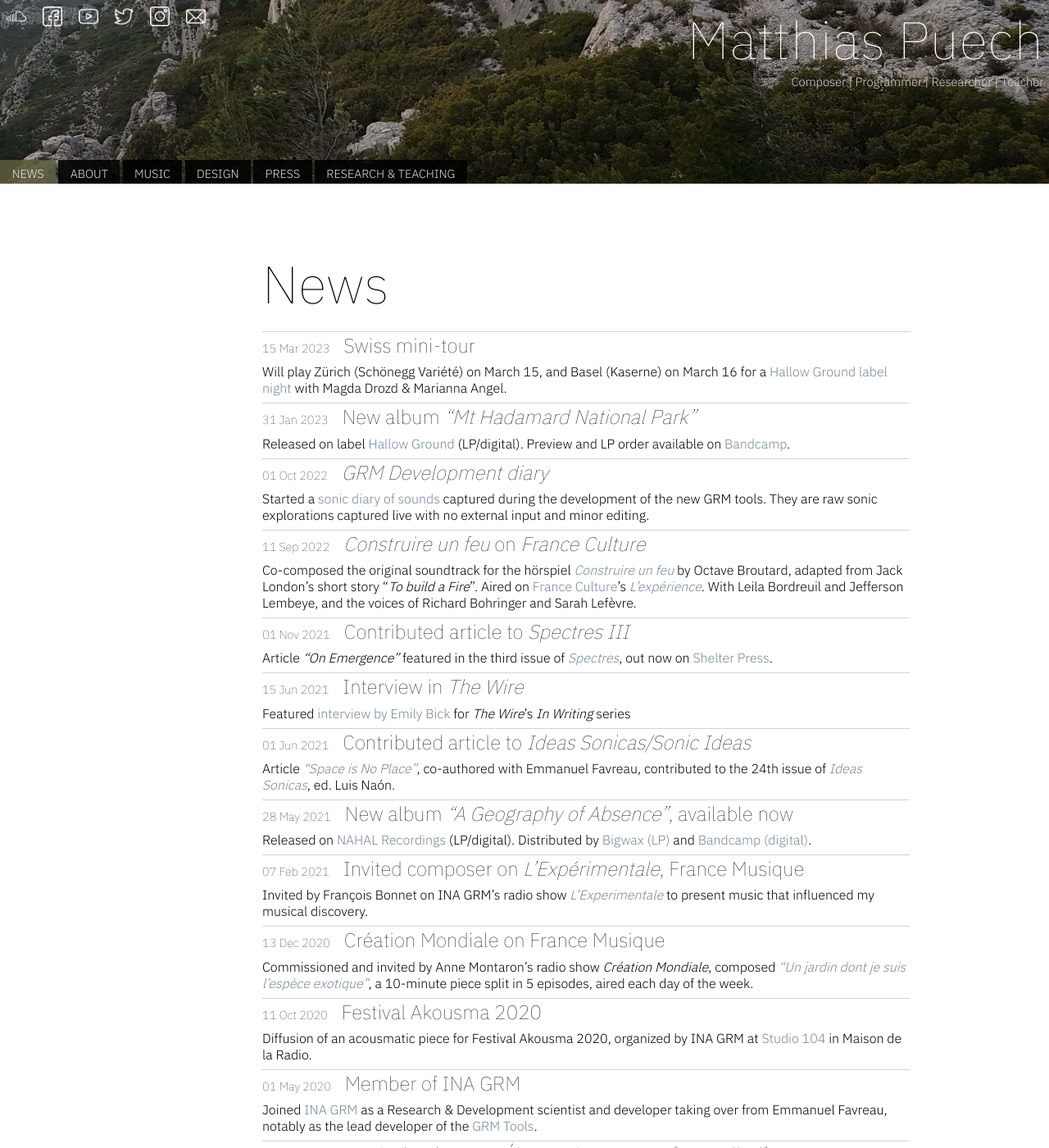
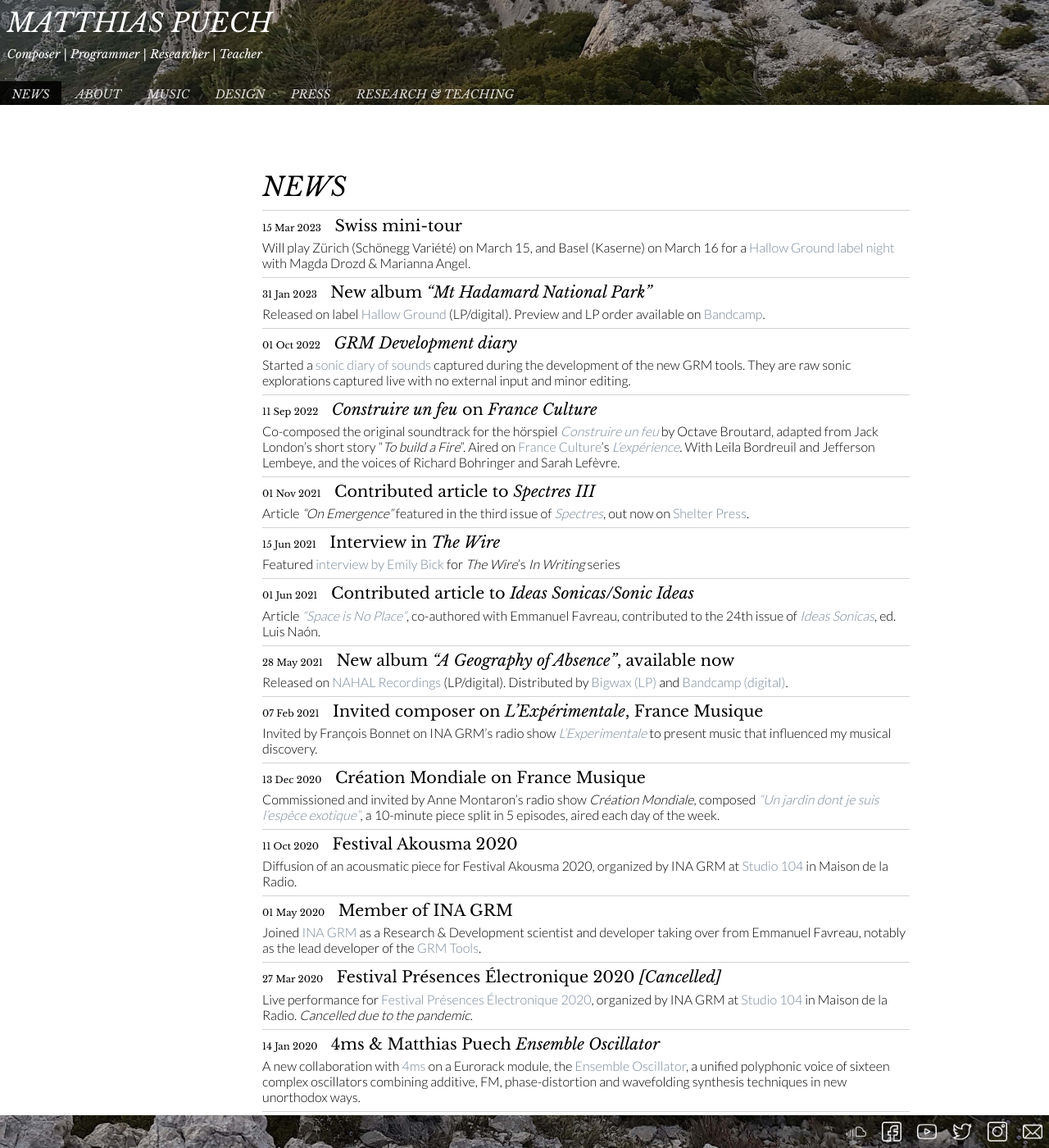
Before and after one commit to mqtthiqs/mqtthiqs.github.io, a Jekyll site: the page built from index.html, in a window 1280 px wide and 1400 px high. Shown: the whole window at 82% size. Built offline with Jekyll 4.4.1, drawn with Linux system fonts in a browser that asks for light colours.

Commit message:
refresh layout

```diff
--- a/_layouts/default.html
+++ b/_layouts/default.html
@@ -5,27 +5,16 @@
   <meta charset="utf-8">
   <link rel="icon" type="image/x-icon" href="/assets/img/favicon.png">
   <link rel="stylesheet" href="/assets/css/styles.css">
-  <link href="https://fonts.googleapis.com/css?family=IBM+Plex+Sans:100,300" rel="stylesheet">
+  <link rel="preconnect" href="https://fonts.googleapis.com">
+  <link rel="preconnect" href="https://fonts.gstatic.com" crossorigin>
+  <link href="https://fonts.googleapis.com/css2?family=Libre+Baskerville:ital,wght@0,400;0,700;1,400&display=swap"
+    rel="stylesheet">
+  <link href="https://fonts.googleapis.com/css2?family=Lato:wght@300&display=swap" rel="stylesheet">
   <title>Matthias Puech | {{ page.title }}</title>
 </head>
 
 <body>
   <header>
-    <p>
-      <a href="https://www.soundcloud.com/mqtthiqs">
-        <img src="/assets/img/soundcloud-icon.png" alt="Facebook" /></a>
-      <a href="https://www.facebook.com/matthias.puech">
-        <img src="/assets/img/facebook-icon.png" alt="Facebook" /></a>
-      <a href="https://www.youtube.com/channel/UC7K02QcN3yUfxS_n08W-i4A">
-        <img src="/assets/img/youtube-icon.png" alt="Youtube"></a>
-      <a href="https://twitter.com/mqtthiqs">
-        <img src="/assets/img/twitter-icon.png" alt="Twitter"></a>
-      <a href="https://www.instagram.com/mqtthiqs/">
-        <img src="/assets/img/instagram-icon.png" alt="Instagram"></a>
-      <a href="mailto:matthias.puech@gmail.com">
-        <img src="/assets/img/email-icon.png" alt="Email"></a>
-    </p>
-
     <h1><a href="/">
         <div id="line1">Matthias Puech</div>
         <div id="line2">Composer | Programmer | Researcher |
@@ -62,6 +51,20 @@
   </section>
 
   <footer>
+    <p>
+      <a href="https://www.soundcloud.com/mqtthiqs">
+        <img src="/assets/img/soundcloud-icon.png" alt="Facebook" /></a>
+      <a href="https://www.facebook.com/matthias.puech">
+        <img src="/assets/img/facebook-icon.png" alt="Facebook" /></a>
+      <a href="https://www.youtube.com/channel/UC7K02QcN3yUfxS_n08W-i4A">
+        <img src="/assets/img/youtube-icon.png" alt="Youtube"></a>
+      <a href="https://twitter.com/mqtthiqs">
+        <img src="/assets/img/twitter-icon.png" alt="Twitter"></a>
+      <a href="https://www.instagram.com/mqtthiqs/">
+        <img src="/assets/img/instagram-icon.png" alt="Instagram"></a>
+      <a href="mailto:matthias.puech@gmail.com">
+        <img src="/assets/img/email-icon.png" alt="Email"></a>
+    </p>
   </footer>
 </body>
 
--- a/_sass/main.scss
+++ b/_sass/main.scss
@@ -1,30 +1,44 @@
-
-$header-height: 14em;
-$footer-height: 5em;
+$header-height: 8em;
+$footer-height: 2.5em;
 
 * {
 	margin: 0;
 }
 
-html {
-    //background-image: url("/assets/img/cahier.jpg");
-    // background-repeat: no-repeat;
-    // background-size: 100%;
+html,
+body {
+	height: 100%;
+	font-family: "Lato", sans-serif;
+	font-weight: 300;
+	font-style: normal;
 }
 
-html, body {
-    height: 100%;
-    font-family: 'IBM Plex Sans', sans-serif;
+h1,
+h2,
+h3,
+h4,
+h5 {
+	font-family: "Libre Baskerville", serif;
+	font-weight: 400;
+	font-style: italic;
+	margin-bottom: 0.5ex;
+	margin-top: 0.5ex;
 }
 
-h1, h2, h3, h4, h5 {
-    font-weight: 100;
-    margin-bottom: 0.5ex;
+h2 {
+	font-size: 200%;
+	text-transform: uppercase;
 }
 
-h2 { font-size: 400%; }
-h3 { font-size: 200%; }
-h4 { font-size: 150%; }
+h3 {
+	font-size: 150%;
+}
+
+h4 {
+	font-size: 120%;
+	font-style: normal;
+
+}
 
 time {
 	font-size: 60%;
@@ -39,8 +53,13 @@ blockquote {
 	margin-left: 2em;
 	font-style: italic;
 
-    p::before { content: "“ "; }
-    p::after { content: " ”"; }
+	p::before {
+		content: "“ ";
+	}
+
+	p::after {
+		content: " ”";
+	}
 }
 
 %headfoot {
@@ -70,73 +89,68 @@ header {
 
 		li {
 			display: inline-block;
-	    background-color: black;
 			color: white;
 			height: 1em;
 			padding: 0.5em 1em;
 			opacity: 0.85;
-	    filter: alpha(opacity=85); /* For IE8 and earlier */
+			filter: alpha(opacity=85);
+			/* For IE8 and earlier */
 
 			a {
 				text-transform: uppercase;
+				font-family: "Libre Baskerville", serif;
+				font-style: italic;
 				text-decoration: none;
 				color: white;
 			}
 		}
 
 		li.selected {
-	    background-color: #5c5c3d;
+			background-color: black;
 		}
 	}
 
 	h1 {
-	font-size: 400%;
-	margin: 0.2ex;
+		font-size: 200%;
+		font-style: italic;
+		margin: 0.5ex;
 		padding: 0;
-	text-align: right;
-	a { color: white; }
+
+		a {
+			color: white;
+		}
+
 		#line1 {
-	    letter-spacing: 0.01em;
-	    color: white;
-	    font-weight: 100;
+			text-transform: uppercase;
+			margin-bottom: 0.5ex;
 		}
+
 		#line2 {
-	    color: lightgrey;
-	    font-size: 23%;
-	    font-weight: normal;
+			font-size: 45%;
 		}
 	}
-
-    p.right {
-	float: right;
-	font-size: 80%;
-	text-align: right;
-	margin: -1em 1ex 0 0;
-	padding: 0;
-    }
-
-    img {
-	width: 24px;
-	height: 24px;
-	padding: 8px;
-    }
-
-    p {
-	float: left;
-	margin: auto 0;
-	width: 30%;
-    }
-
 }
 
 footer {
 	@extend %headfoot;
-    background: lightgrey;
+	height: $footer-height;
 	background-size: 100% auto;
 	background-position: bottom;
 	bottom: 0;
 	width: 100%;
-    color: white;
+
+
+	p {
+		img {
+			width: 1.5em;
+			height: 1.5em;
+			padding: 0.5em;
+		}
+
+		float: right;
+		text-align: right;
+	}
+
 }
 
 section {
@@ -148,8 +162,10 @@ section {
 
 	.video {
 		position: relative;
-	padding-bottom: 56.25%; /* 16:9 */
+		padding-bottom: 56.25%;
+		/* 16:9 */
 		height: 0;
+
 		iframe {
 			position: absolute;
 			top: 0;
@@ -157,6 +173,7 @@ section {
 			width: 100%;
 			height: 100%;
 		}
+
 		margin-top: -5em;
 		margin-bottom: 2em;
 	}
@@ -199,14 +216,19 @@ section {
 	}
 
 	// bandcamp embed
-    iframe { margin-top: 2em; }
+	iframe {
+		margin-top: 2em;
+	}
 
 	ul {
 		list-style: none;
 		padding: 0;
 	}
 
-    ul li::before { content: "— "; margin-right: 0.5em;}
+	ul li::before {
+		content: "— ";
+		margin-right: 0.5em;
+	}
 
 	figure.thumbnail {
 		display: inline-block;
```
Lines whose indentation alone changed are shown as unchanged.
